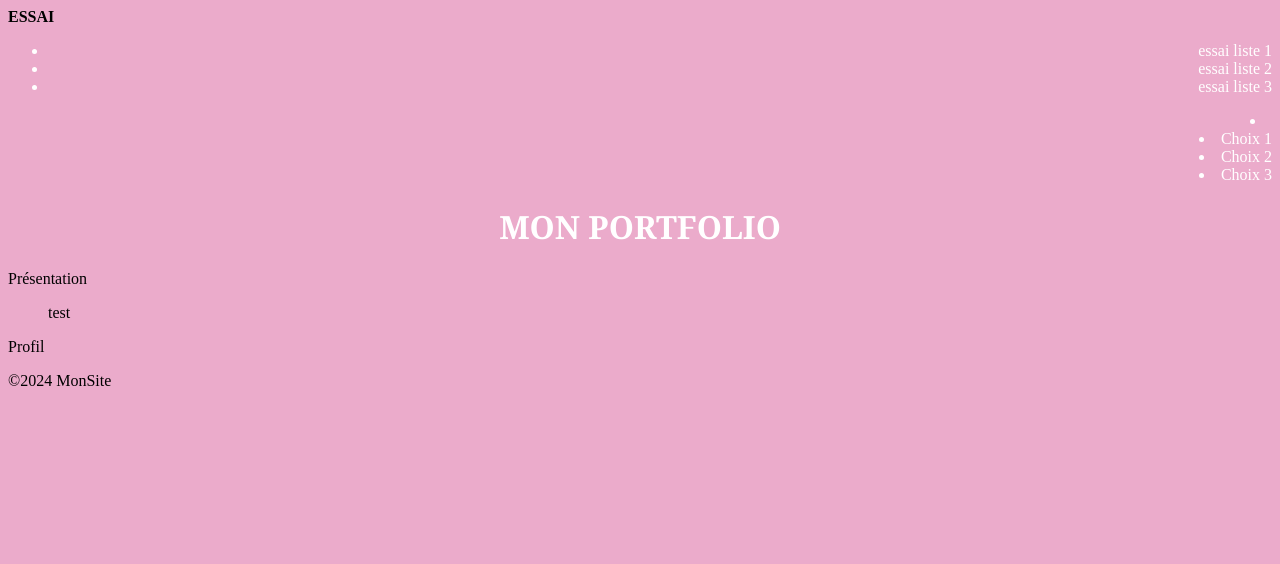
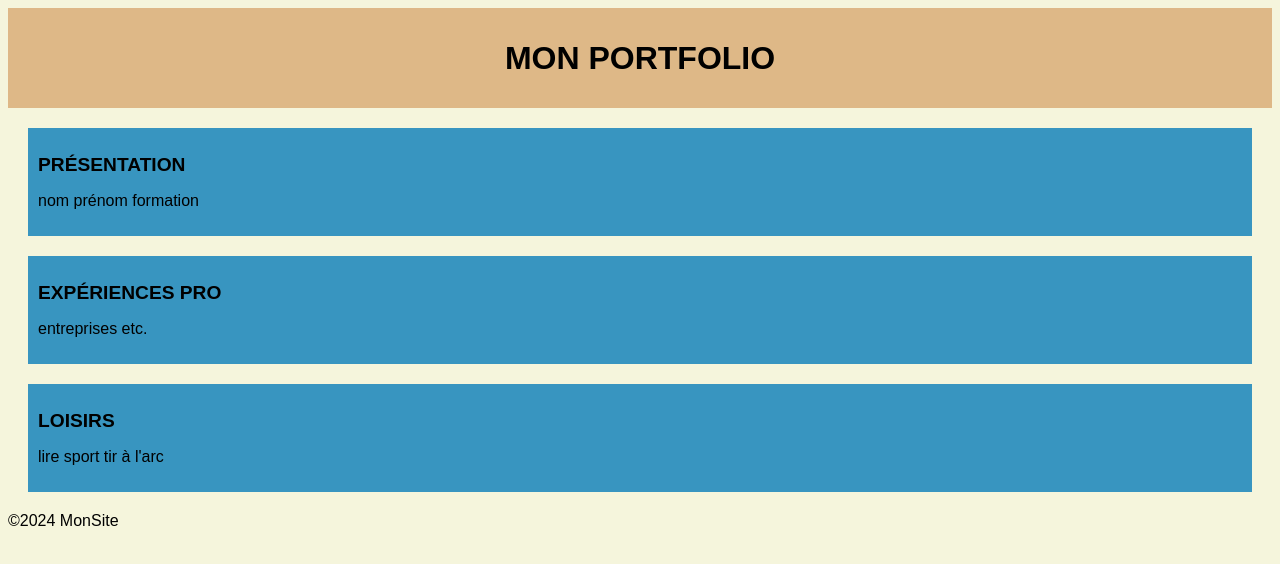
Before and after one commit to Polly35/MONNOUVEAUSIENHTML, a plain HTML site: page index.html in a window 1280 px wide. Drawn offline with Linux system fonts and the light colour scheme.

Commit message:
test flex

```diff
--- a/index.html
+++ b/index.html
@@ -5,24 +5,26 @@
     <meta name="viewport" content="width=device-width, initial-scale=1.0">
 <link rel="shortcut icon" href="asset/Espace_12.jpg"/>
 <link rel="stylesheet" href="style.css">
-<nav>essai</nav>
 <title>Mon premier site</title>
-<ul><li>essai liste 1</li>
-<li>essai liste 2</li>
-<li>essai liste 3</li></ul>
-<li><li>Choix 1</li>
-<li>Choix 2</li>
-<li>Choix 3</li></li>
 </head>
 <body>
     <header>
         <h1>Mon portfolio</h1>
     </header>
-    <section>Présentation</section>
-    <ol>test</ol>
-    <main>
-        <p>Profil</p>
-    </main>
+    <section>
+        <article>
+            <h2>Présentation</h2>
+            <p>nom prénom formation</p>
+        </article>
+        <article>
+            <h2>Expériences pro</h2>
+            <p>entreprises etc.</p>
+        </article>
+        <article>
+            <h2>Loisirs</h2>
+            <p>lire sport tir à l'arc</p>
+        </article>
+    </section>
     <footer>
         <p>&copy;2024 MonSite</p>
     </footer>
--- a/style.css
+++ b/style.css
@@ -1,22 +1,28 @@
 body {
-    background-color: rgb(235, 171, 203);
+    font-family: Arial, Helvetica, sans-serif;
+    background-color: beige;
+}
+header {
+    background: peru;
 }
 h1 {
-    text-transform:uppercase;
+    font-weight: bold;
+    font-size: xx-large;
+    background-color: burlywood;
+    text-transform: uppercase;
     text-align: center;
-    color: white;
-    font-size: 2,5rem;
-    font-family: Georgia, 'Times New Roman', Times, serif;
+    line-height: 100px;
+    margin: 0%;
 }
-li {
-    text-align: right;
-    color: white;
+h2 {
+    font-size: larger;
+    font-weight: bold;
+    text-transform: uppercase;
+    text-align: left;
+    text-align: justify;
 }
-nav {
-    text-transform: uppercase;
-    font-weight: bold;
-
+article {
+    padding: 10px;
+    margin: 20px;
+    background: rgb(56, 149, 192);
 }
-body {
-    background-image: url(asset/Espace_7.jpg) ; background-repeat: no-repeat; background-size: cover;
-}
```
